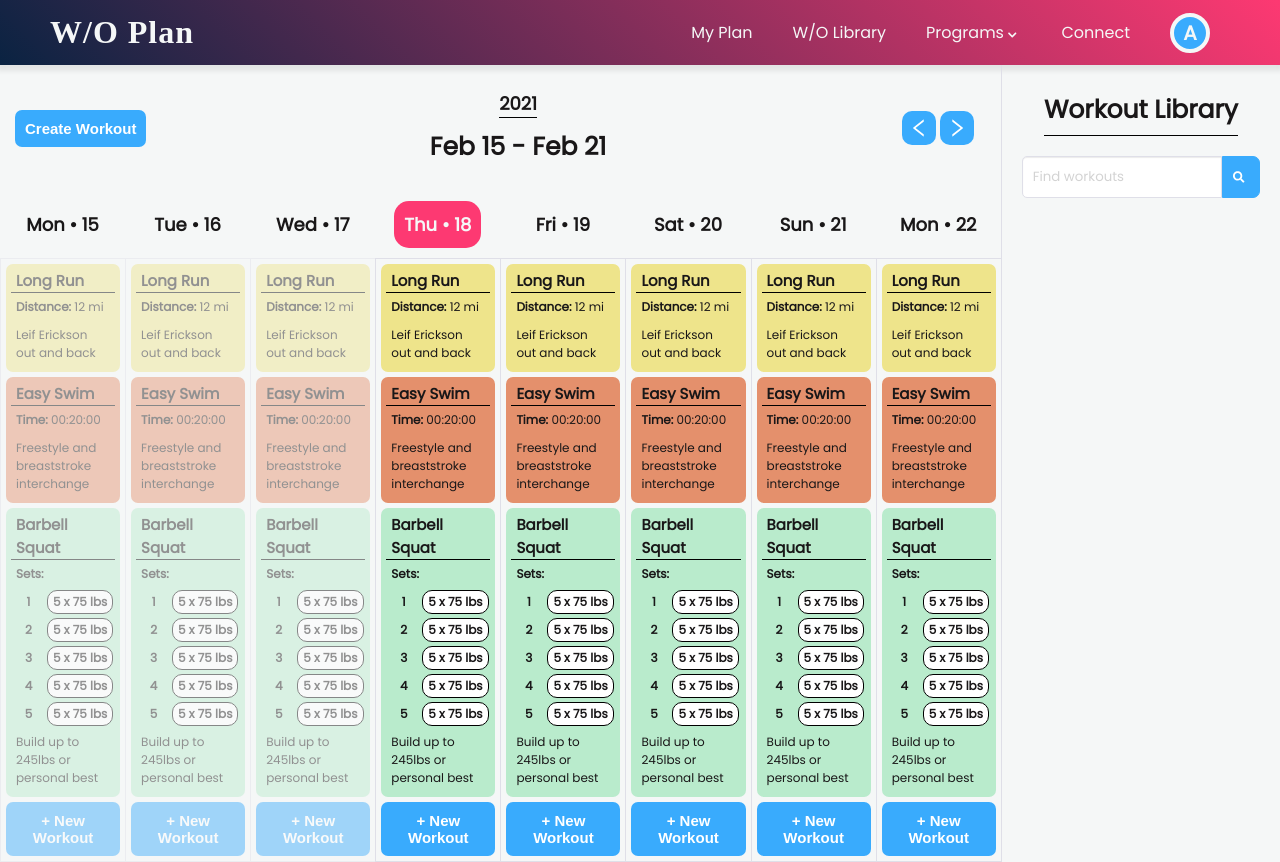
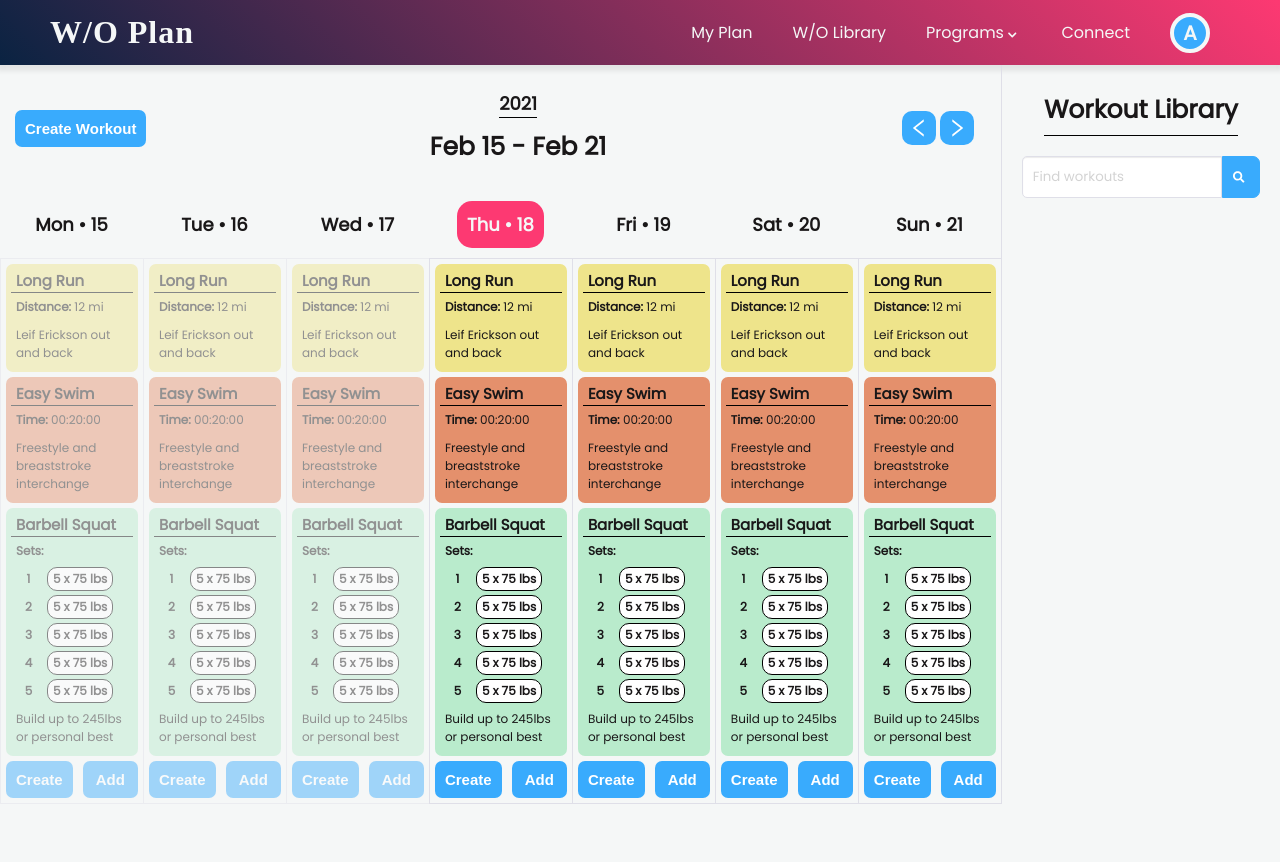
Before and after one commit to ajwpdx/fit-week, a React (Create React App) app: page /my-plan in a window 1280 px wide. After the commit the page ends 804 px from the top, so only its background shows below. Built offline with nearby package versions, Linux system fonts and the light colour scheme; a web font is replaced by a local one.

Commit message:
add and create buttons'

```diff
--- a/src/components/layouts/Planner.js
+++ b/src/components/layouts/Planner.js
@@ -49,7 +49,6 @@ const Planner = (props) => {
                 <PlannerDay weekView={weekView} startDay={props.startDay} day={4} />
                 <PlannerDay weekView={weekView} startDay={props.startDay} day={5} />
                 <PlannerDay weekView={weekView} startDay={props.startDay} day={6} />
-                <PlannerDay weekView={weekView} startDay={props.startDay} day={7} />
             </div>
         </section>
     )
--- a/src/components/layouts/PlannerDay.js
+++ b/src/components/layouts/PlannerDay.js
@@ -30,7 +30,10 @@ const PlannerDay = (props) => {
                 return <PlannerWorkout key={workout.workoutId} workout={workout} />
 
             })}
-            <button className='add-workout-btn'onClick={toCreateWorkout}> + New Workout</button>
+            <div className="create-add-btns">
+            <button className='add-workout-btn'onClick={toCreateWorkout}>Create</button>
+            <button className='add-workout-btn'onClick={toCreateWorkout}>Add </button>
+            </div>
         </div>
     </div>
     )
--- a/src/styles/layouts/_Planner.scss
+++ b/src/styles/layouts/_Planner.scss
@@ -98,8 +98,15 @@
         // overflow: scroll;
         // overflow-x: hidden;
 
-        .add-workout-btn{
-          margin: 5px 5px;
+        .create-add-btns{
+          display: flex;
+          flex-direction: row;
+          justify-content: space-between;
+
+          .add-workout-btn{
+            margin: 5px 5px;
+            width: 50%;
+          }
         }
 
       }
```
Also changed, not shown: 1 other file (tests, documents, lock files or other folders).
